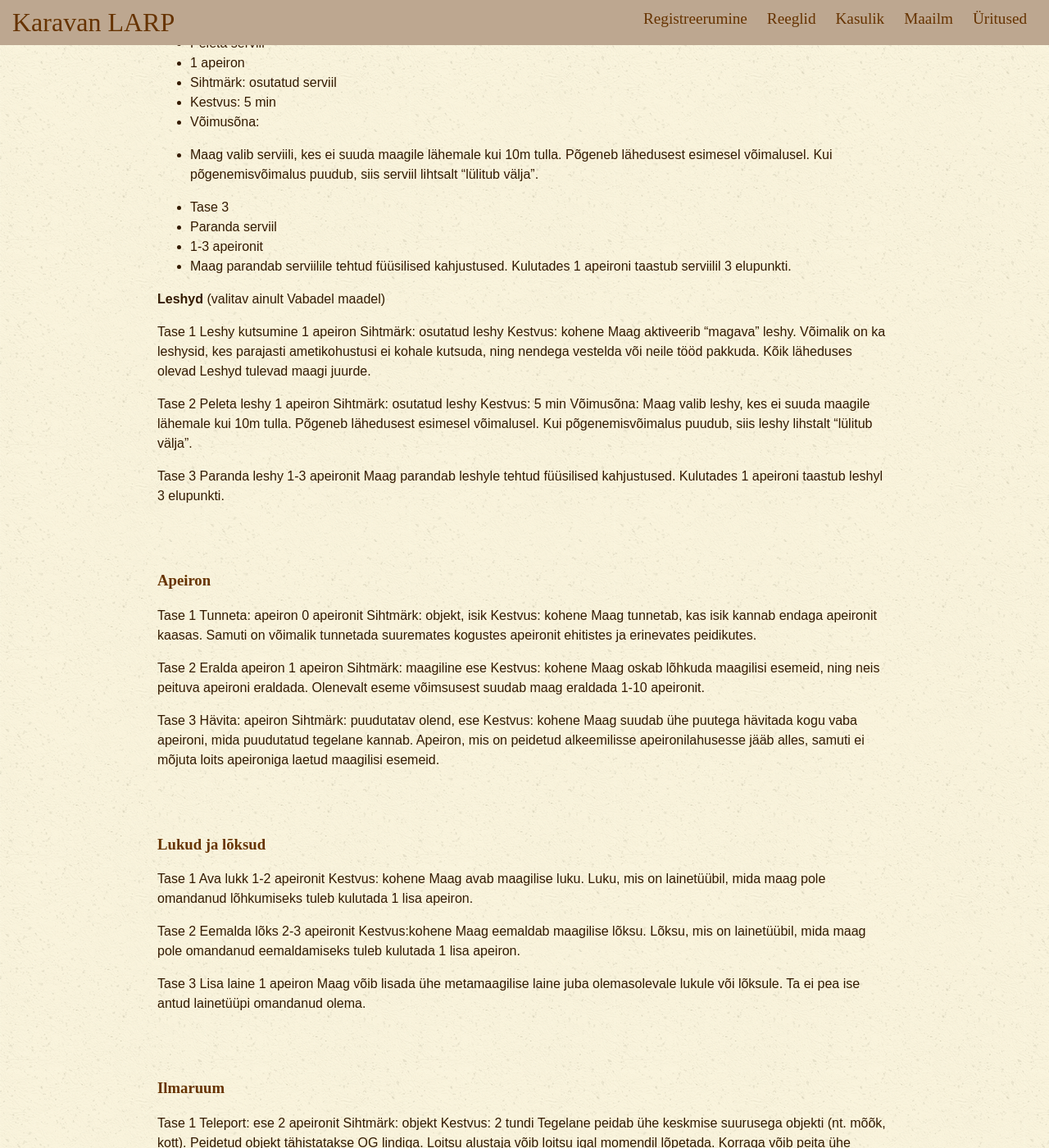
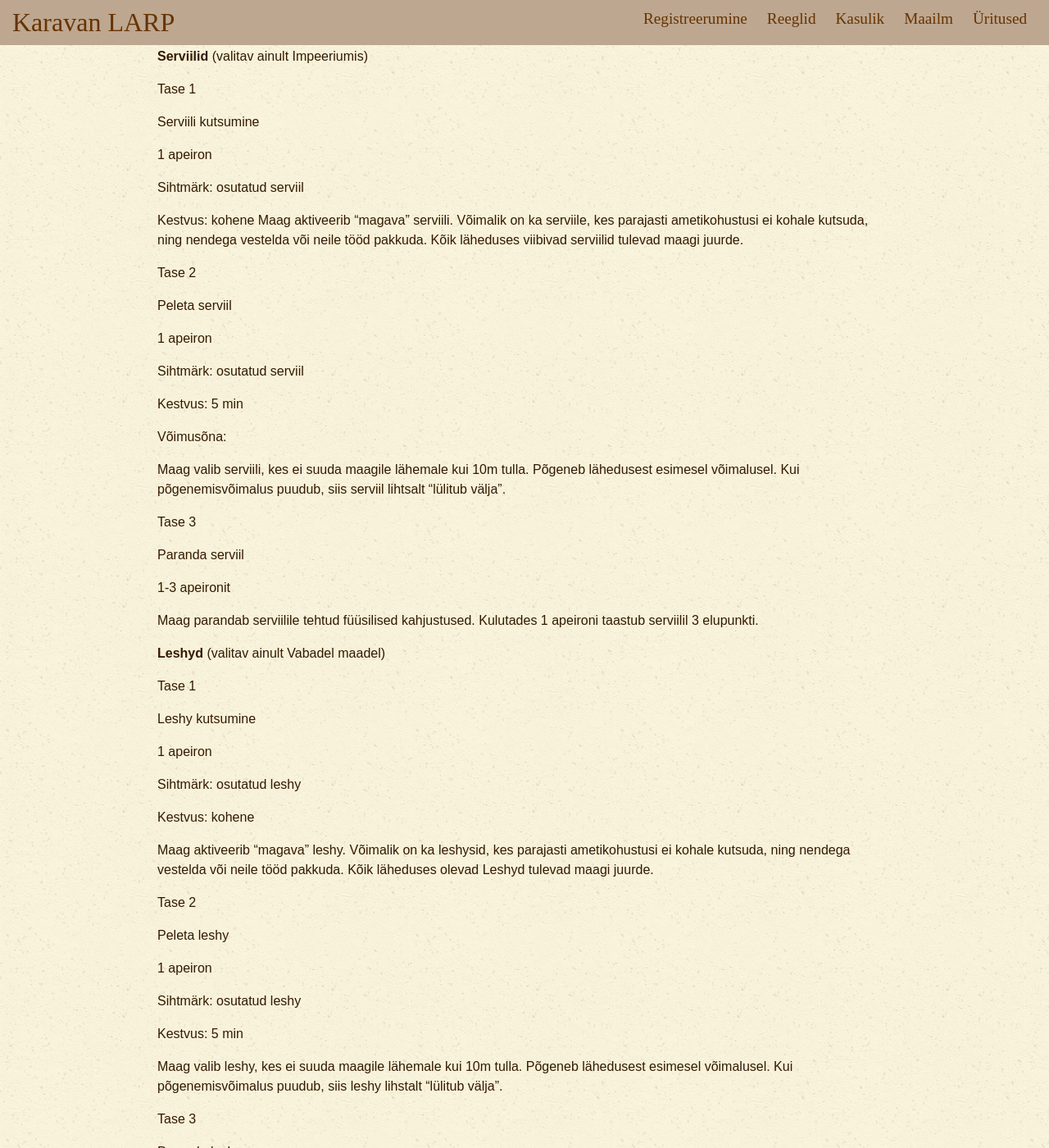
Before and after one commit to karavanlarp/karavanlarp.github.io, a Jekyll site: the page built from est/rules/magician.md, in a window 1280 px wide and 1400 px high, scrolled down 1444 px. Shown: the whole window at 82% size. Built offline with Jekyll 4.4.1, drawn with Linux system fonts in a browser that asks for light colours; some web fonts are replaced; some of the changed text lies outside the part shown.

Commit message:
format fix

```diff
--- a/est/rules/magician.md
+++ b/est/rules/magician.md
@@ -10,24 +10,31 @@ Maagi loitsud toimivad üksteisest sõltumatutel lainetel, mistõttu on maagilis
 Metamaagilised efektid:
 
 Alfa laine
+
 Maag lisab loitsule lainetüübi: alfa.
 
 Beeta laine
+
 Maag lisab loitsule lainetüübi: beeta.
 
 Gamma laine
+
 Maag lisab loitsule lainetüübi: gamma.
 
 Delta laine
+
 Maag lisab loitsule lainetüübi: delta.
 
 Epsilon laine
+
 Maag lisab loitsule lainetüübi: epsilon.
 
 Pikenda kestvust
+
 Maagi loitsu kestvus kahekordistub.
 
 Raskesti tühistatav {Maag tase 3}
+
 Maagi loitsu tühistamiseks tuleb kulutada 2 korda rohkem apeironit.
 
 ### Ülekasutus
@@ -49,46 +56,76 @@ Kui maag ületab oma päevas lubatud apeironi kasutamise määra, tabavad teda
 **Erialad**
 
 **Serviilid** (valitav ainult Impeeriumis)
-* Tase 1
-* Serviili kutsumine
-* 1 apeiron
-* Sihtmärk: osutatud serviil
-* Kestvus: kohene
-* Maag aktiveerib “magava” serviili. Võimalik on ka serviile, kes parajasti ametikohustusi ei kohale kutsuda, ning nendega vestelda või neile tööd pakkuda. Kõik läheduses viibivad serviilid tulevad maagi juurde.
 
-* Tase 2
-* Peleta serviil
-* 1 apeiron
-* Sihtmärk: osutatud serviil
-* Kestvus: 5 min
-* Võimusõna:
-* Maag valib serviili, kes ei suuda maagile lähemale kui 10m tulla. Põgeneb lähedusest esimesel võimalusel. Kui põgenemisvõimalus puudub, siis serviil lihtsalt “lülitub välja”.
+Tase 1
 
-* Tase 3
-* Paranda serviil
-* 1-3 apeironit
-* Maag parandab serviilile tehtud füüsilised kahjustused. Kulutades 1 apeironi taastub serviilil 3 elupunkti.
+Serviili kutsumine
+
+1 apeiron
+
+Sihtmärk: osutatud serviil
+
+Kestvus: kohene
+Maag aktiveerib “magava” serviili. Võimalik on ka serviile, kes parajasti ametikohustusi ei kohale kutsuda, ning nendega vestelda või neile tööd pakkuda. Kõik läheduses viibivad serviilid tulevad maagi juurde.
+
+
+Tase 2
+
+Peleta serviil
+
+1 apeiron
+
+Sihtmärk: osutatud serviil
+
+Kestvus: 5 min
+
+Võimusõna:
+
+Maag valib serviili, kes ei suuda maagile lähemale kui 10m tulla. Põgeneb lähedusest esimesel võimalusel. Kui põgenemisvõimalus puudub, siis serviil lihtsalt “lülitub välja”.
+
+
+Tase 3
+
+Paranda serviil
+
+1-3 apeironit
+
+Maag parandab serviilile tehtud füüsilised kahjustused. Kulutades 1 apeironi taastub serviilil 3 elupunkti.
 
 **Leshyd** (valitav ainult Vabadel maadel)
 
 Tase 1
+
 Leshy kutsumine
+
 1 apeiron
+
 Sihtmärk: osutatud leshy
+
 Kestvus: kohene
+
 Maag aktiveerib “magava” leshy. Võimalik on ka leshysid, kes parajasti ametikohustusi ei kohale kutsuda, ning nendega vestelda või neile tööd pakkuda. Kõik läheduses olevad Leshyd tulevad maagi juurde.
 
+
 Tase 2
+
 Peleta leshy
+
 1 apeiron
+
 Sihtmärk: osutatud leshy
+
 Kestvus: 5 min
-Võimusõna:
+
 Maag valib leshy, kes ei suuda maagile lähemale kui 10m tulla. Põgeneb lähedusest esimesel võimalusel. Kui põgenemisvõimalus puudub, siis leshy lihstalt “lülitub välja”.
 
+
 Tase 3
+
 Paranda leshy
+
 1-3 apeironit
+
 Maag parandab leshyle tehtud füüsilised kahjustused. Kulutades 1 apeironi taastub leshyl 3 elupunkti.
 
 ### Apeiron
```
